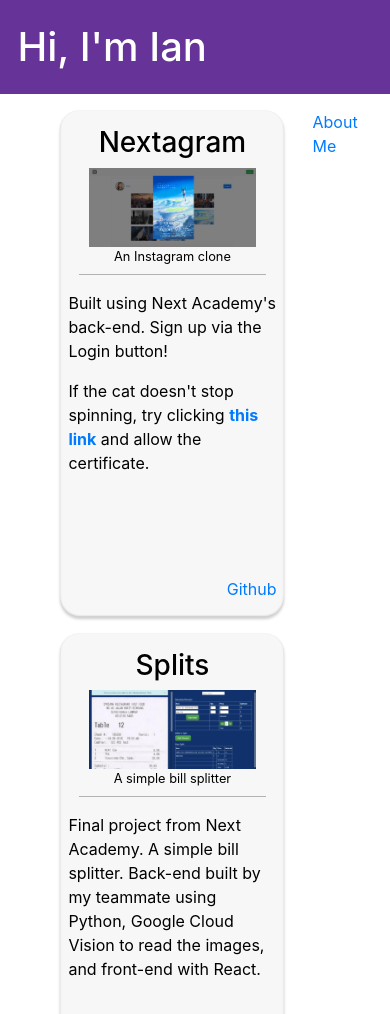
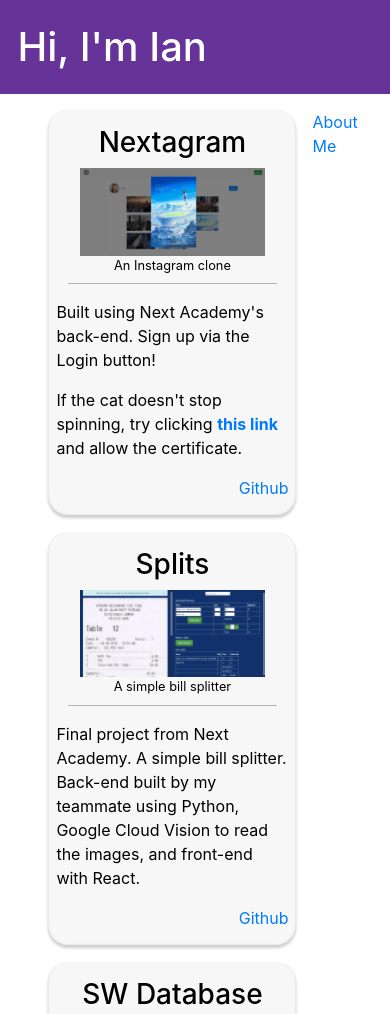
Before and after one commit to ianteoyy/gatsby-pfolio, a Gatsby site: page / in a window 390 px wide. Shown: the top 1014 px of the page. Built offline with nearby package versions, Linux system fonts and the light colour scheme; Gatsby itself is replaced by a stand-in of ours.

Commit message:
project card a bit wider in mobile view

```diff
--- a/src/components/ProjectCard.js
+++ b/src/components/ProjectCard.js
@@ -45,8 +45,9 @@ const StyledCard = styled.div`
   }
 
   @media (max-width: 768px) {
-    width: 80%;
+    width: 100%;
     margin-bottom: 1rem;
+    min-height: unset;
   }
 
   h3 {
```
